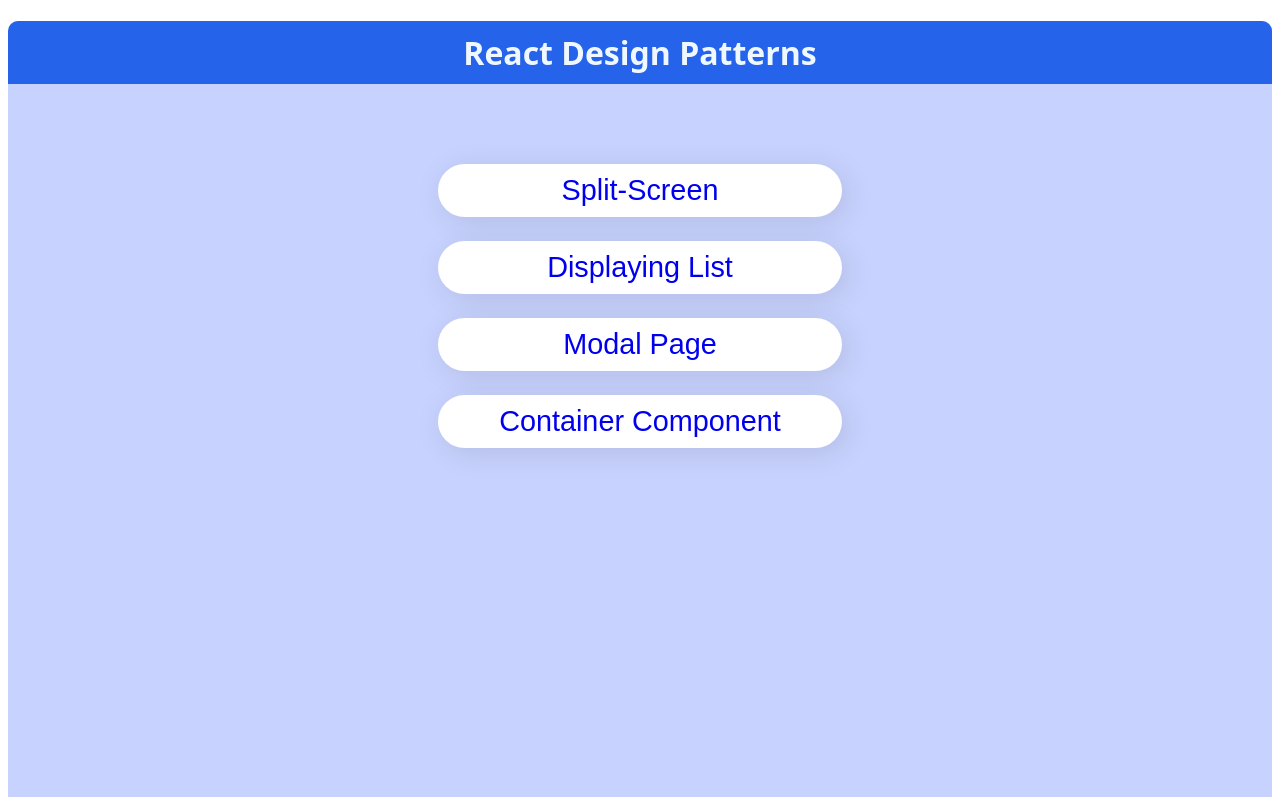
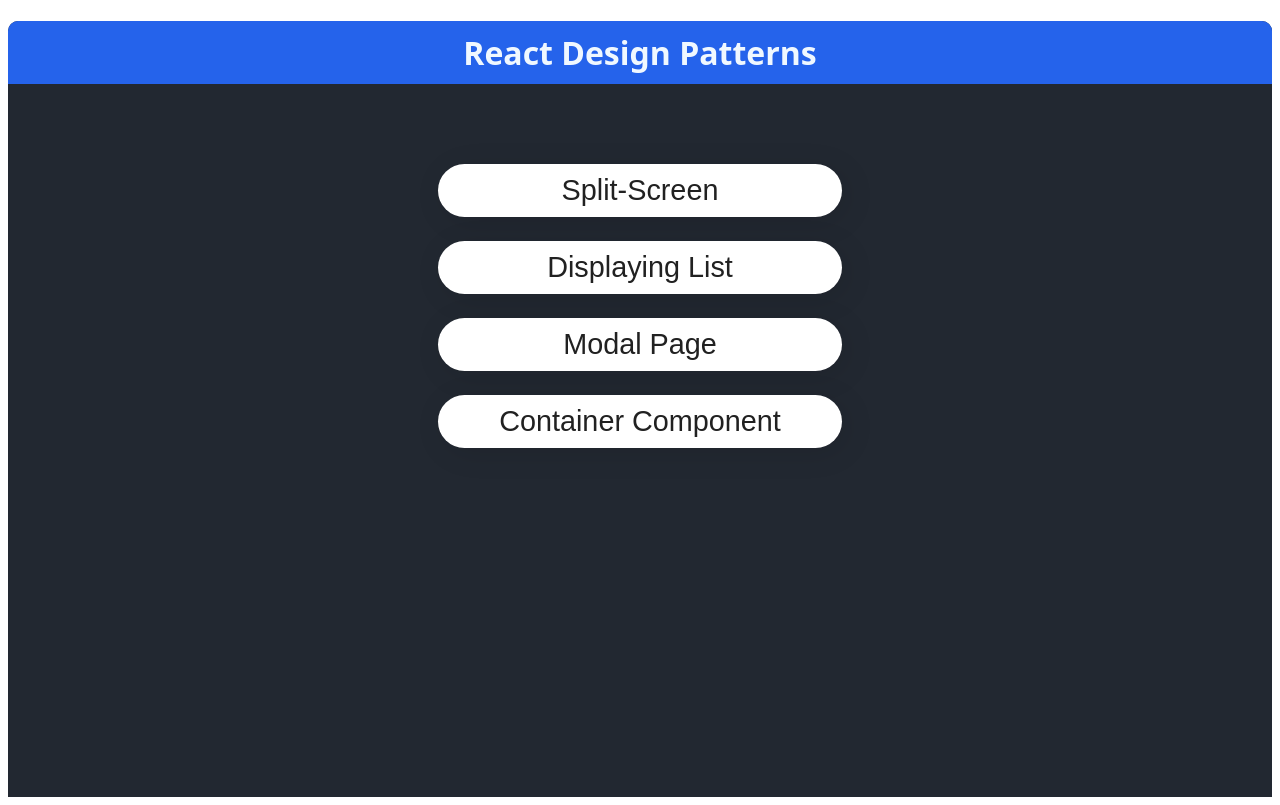
Before and after one commit to Montu-Gohain/react-design-patterns, a React (Vite) app: page / in a window 1280 px wide. Built offline with nearby package versions, Linux system fonts and the light colour scheme.

Commit message:
Adjusted the color theme in the homepage

```diff
--- a/src/pages/Homepage.jsx
+++ b/src/pages/Homepage.jsx
@@ -18,7 +18,7 @@ export default Homepage;
 // Todo : Defining Styles here.
 const Container = styled.div`
   height: 97vh;
-  background-color: #c7d2fe;
+  background-color: #222831;
   border-radius: 10px 10px 0px 0px;
 `;
 const Title = styled.h1`
@@ -48,6 +48,7 @@ const StyledLink = styled(Link)`
   padding: 10px;
   width: 30vw;
   border-radius: 30px;
+  color: #212121;
   text-align: center;
   transition: box-shadow 400ms ease-out;
   margin-bottom: 3vh;
```
